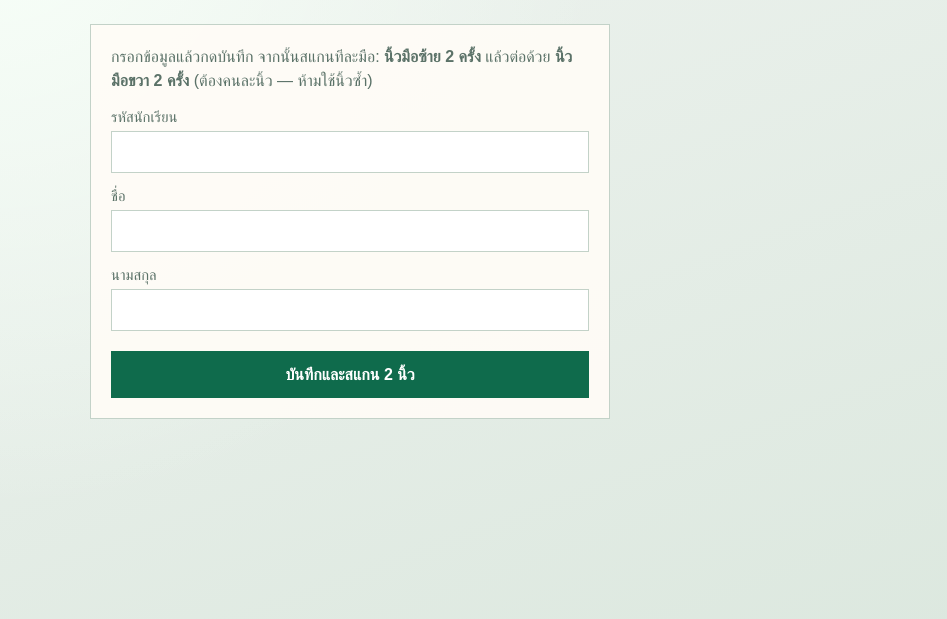
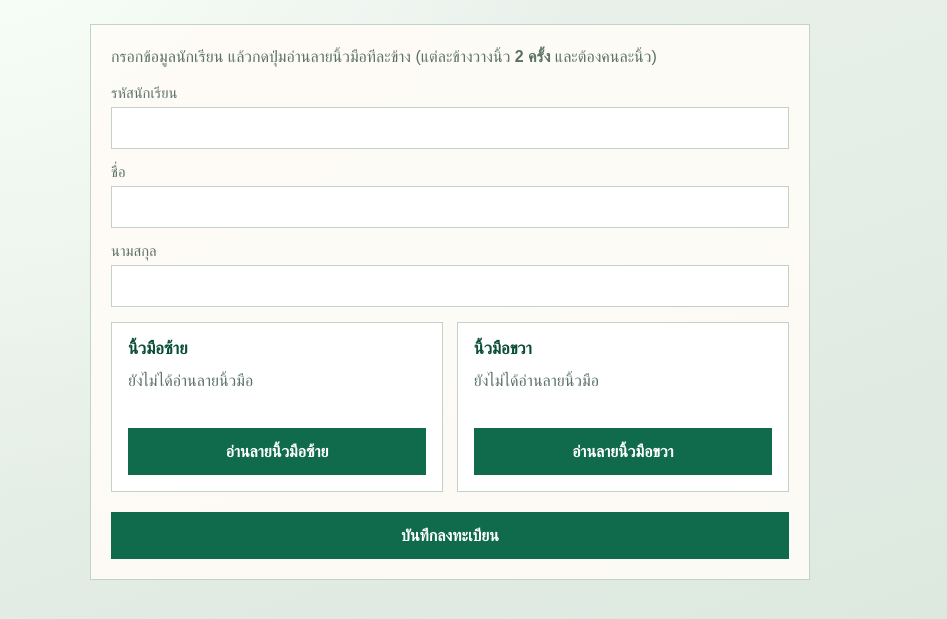
Before and after one commit to michatri/https-github.com-wc42txg5sr-sketch-seven-gift-logger, a Flask app: page /register in a window 1280 px wide. Shown: the part 94-713 px from the top of the page, without its empty margins (0-947 px from the left). Run offline with Flask 3, Linux system fonts and the light colour scheme; some web fonts are replaced.

Commit message:
Add left/right fingerprint slots with scan buttons on register
Register page now shows separate left and right finger panels. Each has
a button that calls /api/enroll-finger before the final save.

Co-authored-by: michatri <michatri@users.noreply.github.com>

```diff
--- a/admin-web/app.py
+++ b/admin-web/app.py
@@ -8,7 +8,7 @@ import sqlite3
 import time
 from pathlib import Path
 
-from flask import Flask, flash, g, redirect, render_template, request, url_for
+from flask import Flask, flash, g, jsonify, redirect, render_template, request, url_for
 
 BASE_DIR = Path(__file__).resolve().parent
 DEFAULT_DB = BASE_DIR / "school.db"
@@ -528,21 +528,77 @@ def delete_student(student_id: int):
     return redirect(url_for("students"))
 
 
+@app.route("/api/enroll-finger", methods=["POST"])
+def api_enroll_finger():
+    data = request.get_json(silent=True) or {}
+    hand = (data.get("hand") or "").strip().lower()
+    if hand not in {"left", "right"}:
+        return jsonify(ok=False, message="hand ต้องเป็น left หรือ right"), 400
+
+    exclude_raw = data.get("exclude") or []
+    try:
+        exclude = {int(v) for v in exclude_raw if v is not None and str(v) != ""}
+    except (TypeError, ValueError):
+        return jsonify(ok=False, message="exclude ไม่ถูกต้อง"), 400
+
+    replace_id = data.get("replace_id")
+    try:
+        replace_id = int(replace_id) if replace_id is not None and str(replace_id) != "" else None
+    except (TypeError, ValueError):
+        return jsonify(ok=False, message="replace_id ไม่ถูกต้อง"), 400
+
+    label = "นิ้วมือซ้าย" if hand == "left" else "นิ้วมือขวา"
+    sensor = None
+    new_id = None
+    try:
+        sensor, new_id = enroll_fingerprint(
+            None,
+            label,
+            exclude_positions=exclude,
+        )
+        if replace_id is not None and replace_id != new_id:
+            delete_template(sensor, replace_id, strict=False)
+        return jsonify(
+            ok=True,
+            hand=hand,
+            finger_id=new_id,
+            message=f"{label}พร้อมแล้ว (นิ้ว #{new_id})",
+        )
+    except Exception as exc:
+        delete_template(sensor, new_id, strict=False)
+        return jsonify(ok=False, message=str(exc)), 400
+
+
 @app.route("/register", methods=["GET", "POST"])
 def register():
     form = {
         "student_code": "",
         "first_name": "",
         "last_name": "",
+        "finger_left_id": "",
+        "finger_right_id": "",
     }
 
     if request.method == "POST":
         form["student_code"] = (request.form.get("student_code") or "").strip()
         form["first_name"] = (request.form.get("first_name") or "").strip()
         form["last_name"] = (request.form.get("last_name") or "").strip()
+        form["finger_left_id"] = (request.form.get("finger_left_id") or "").strip()
+        form["finger_right_id"] = (request.form.get("finger_right_id") or "").strip()
 
         if not form["student_code"] or not form["first_name"] or not form["last_name"]:
             flash("กรุณากรอกรหัส ชื่อ และนามสกุลให้ครบ", "error")
+            return render_template("register.html", form=form), 400
+
+        try:
+            left_id = int(form["finger_left_id"])
+            right_id = int(form["finger_right_id"])
+        except ValueError:
+            flash("กรุณากดอ่านลายนิ้วมือซ้ายและขวาให้ครบก่อนบันทึก", "error")
+            return render_template("register.html", form=form), 400
+
+        if left_id == right_id:
+            flash("นิ้วซ้ายและขวาต้องเป็นคนละนิ้ว", "error")
             return render_template("register.html", form=form), 400
 
         db = get_db()
@@ -554,17 +610,22 @@ def register():
             flash("รหัสนักเรียนนี้มีอยู่แล้ว", "error")
             return render_template("register.html", form=form), 400
 
-        sensor = None
-        left_id = None
-        right_id = None
+        # Ensure these templates are not already bound to another student
+        for pos, label in ((left_id, "ซ้าย"), (right_id, "ขวา")):
+            owner = find_student_by_finger(db, pos)
+            if owner:
+                owner_name = full_name(
+                    owner["first_name"] or owner["name"],
+                    owner["last_name"] or "",
+                )
+                flash(
+                    f"นิ้ว{label} #{pos} ถูกใช้โดย {owner['student_code']} {owner_name} แล้ว",
+                    "error",
+                )
+                return render_template("register.html", form=form), 400
+
+        display_name = full_name(form["first_name"], form["last_name"])
         try:
-            sensor, left_id = enroll_fingerprint(None, "นิ้วมือซ้าย")
-            sensor, right_id = enroll_fingerprint(
-                sensor,
-                "นิ้วมือขวา",
-                exclude_positions={left_id},
-            )
-            display_name = full_name(form["first_name"], form["last_name"])
             db.execute(
                 """
                 INSERT INTO students(
@@ -585,8 +646,6 @@ def register():
             )
             db.commit()
         except Exception as exc:
-            delete_template(sensor, left_id)
-            delete_template(sensor, right_id)
             flash(f"ลงทะเบียนไม่สำเร็จ: {exc}", "error")
             return render_template("register.html", form=form), 400
 
--- a/admin-web/static/style.css
+++ b/admin-web/static/style.css
@@ -89,6 +89,74 @@ h1 {
   border: 1px solid var(--line);
   padding: 1.25rem;
   width: min(520px, 100%);
+}
+
+.form-panel-wide {
+  width: min(720px, 100%);
+}
+
+.finger-grid {
+  display: grid;
+  grid-template-columns: repeat(2, minmax(0, 1fr));
+  gap: 0.85rem;
+}
+
+.finger-slot {
+  border: 1px solid var(--line);
+  background: #fff;
+  padding: 1rem;
+  display: grid;
+  gap: 0.7rem;
+}
+
+.finger-slot h2 {
+  margin: 0;
+  font-size: 1.05rem;
+  color: var(--brand-deep);
+}
+
+.finger-status {
+  margin: 0;
+  min-height: 2.6rem;
+  color: var(--muted);
+  line-height: 1.4;
+}
+
+.finger-status.ok {
+  color: var(--brand-deep);
+  font-weight: 600;
+}
+
+.finger-status.error {
+  color: #7a2424;
+  font-weight: 600;
+}
+
+.scan-btn {
+  border: 1px solid var(--brand);
+  background: #fff;
+  color: var(--brand-deep);
+  padding: 0.75rem 0.9rem;
+  font: inherit;
+  font-weight: 700;
+  cursor: pointer;
+}
+
+.scan-btn:disabled {
+  opacity: 0.55;
+  cursor: wait;
+}
+
+.scan-progress {
+  margin: 0;
+  color: var(--brand-deep);
+  font-weight: 600;
+}
+
+@media (max-width: 720px) {
+  .finger-grid {
+    grid-template-columns: 1fr;
+  }
 }
 
 .hint {
--- a/admin-web/templates/register.html
+++ b/admin-web/templates/register.html
@@ -3,15 +3,13 @@
 {% block heading %}ลงทะเบียนนักเรียน{% endblock %}
 
 {% block content %}
-<section class="form-panel">
+<section class="form-panel form-panel-wide">
   <p class="hint">
-    กรอกข้อมูลแล้วกดบันทึก จากนั้นสแกนทีละมือ:
-    <strong>นิ้วมือซ้าย 2 ครั้ง</strong> แล้วต่อด้วย
-    <strong>นิ้วมือขวา 2 ครั้ง</strong>
-    (ต้องคนละนิ้ว — ห้ามใช้นิ้วซ้ำ)
+    กรอกข้อมูลนักเรียน แล้วกดปุ่มอ่านลายนิ้วมือทีละข้าง
+    (แต่ละข้างวางนิ้ว <strong>2 ครั้ง</strong> และต้องคนละนิ้ว)
   </p>
 
-  <form class="register-form" method="post">
+  <form class="register-form" id="register-form" method="post">
     <label>
       รหัสนักเรียน
       <input type="text" name="student_code" value="{{ form.student_code }}" required autocomplete="off">
@@ -25,7 +23,103 @@
       <input type="text" name="last_name" value="{{ form.last_name }}" required autocomplete="off">
     </label>
 
-    <button type="submit">บันทึกและสแกน 2 นิ้ว</button>
+    <div class="finger-grid">
+      <div class="finger-slot" data-hand="left">
+        <h2>นิ้วมือซ้าย</h2>
+        <p class="finger-status" id="left-status">
+          {% if form.finger_left_id %}
+            พร้อมแล้ว (นิ้ว #{{ form.finger_left_id }})
+          {% else %}
+            ยังไม่ได้อ่านลายนิ้วมือ
+          {% endif %}
+        </p>
+        <input type="hidden" name="finger_left_id" id="finger_left_id" value="{{ form.finger_left_id }}">
+        <button type="button" class="scan-btn" id="scan-left-btn">อ่านลายนิ้วมือซ้าย</button>
+      </div>
+
+      <div class="finger-slot" data-hand="right">
+        <h2>นิ้วมือขวา</h2>
+        <p class="finger-status" id="right-status">
+          {% if form.finger_right_id %}
+            พร้อมแล้ว (นิ้ว #{{ form.finger_right_id }})
+          {% else %}
+            ยังไม่ได้อ่านลายนิ้วมือ
+          {% endif %}
+        </p>
+        <input type="hidden" name="finger_right_id" id="finger_right_id" value="{{ form.finger_right_id }}">
+        <button type="button" class="scan-btn" id="scan-right-btn">อ่านลายนิ้วมือขวา</button>
+      </div>
+    </div>
+
+    <p class="scan-progress" id="scan-progress" hidden>กำลังรอวางนิ้วบนเซนเซอร์...</p>
+
+    <button type="submit" id="save-btn">บันทึกลงทะเบียน</button>
   </form>
 </section>
+
+<script>
+(function () {
+  const leftInput = document.getElementById("finger_left_id");
+  const rightInput = document.getElementById("finger_right_id");
+  const leftStatus = document.getElementById("left-status");
+  const rightStatus = document.getElementById("right-status");
+  const leftBtn = document.getElementById("scan-left-btn");
+  const rightBtn = document.getElementById("scan-right-btn");
+  const progress = document.getElementById("scan-progress");
+  const form = document.getElementById("register-form");
+
+  function setBusy(busy) {
+    leftBtn.disabled = busy;
+    rightBtn.disabled = busy;
+    progress.hidden = !busy;
+  }
+
+  async function scan(hand) {
+    const isLeft = hand === "left";
+    const statusEl = isLeft ? leftStatus : rightStatus;
+    const inputEl = isLeft ? leftInput : rightInput;
+    const otherValue = isLeft ? rightInput.value : leftInput.value;
+    const exclude = otherValue ? [Number(otherValue)] : [];
+    const replaceId = inputEl.value ? Number(inputEl.value) : null;
+
+    statusEl.textContent = "กำลังอ่าน... วางนิ้ว 2 ครั้ง";
+    statusEl.classList.remove("ok", "error");
+    setBusy(true);
+
+    try {
+      const res = await fetch("{{ url_for('api_enroll_finger') }}", {
+        method: "POST",
+        headers: { "Content-Type": "application/json" },
+        body: JSON.stringify({
+          hand: hand,
+          exclude: exclude,
+          replace_id: replaceId
+        })
+      });
+      const data = await res.json();
+      if (!res.ok || !data.ok) {
+        throw new Error(data.message || "อ่านลายนิ้วมือไม่สำเร็จ");
+      }
+      inputEl.value = String(data.finger_id);
+      statusEl.textContent = data.message;
+      statusEl.classList.add("ok");
+    } catch (err) {
+      statusEl.textContent = err.message || "อ่านลายนิ้วมือไม่สำเร็จ";
+      statusEl.classList.add("error");
+    } finally {
+      setBusy(false);
+    }
+  }
+
+  leftBtn.addEventListener("click", function () { scan("left"); });
+  rightBtn.addEventListener("click", function () { scan("right"); });
+
+  form.addEventListener("submit", function (event) {
+    if (!leftInput.value || !rightInput.value) {
+      event.preventDefault();
+      alert("กรุณากดอ่านลายนิ้วมือซ้ายและขวาให้ครบก่อนบันทึก");
+    }
+  });
+})();
+</script>
 {% endblock %}
```
